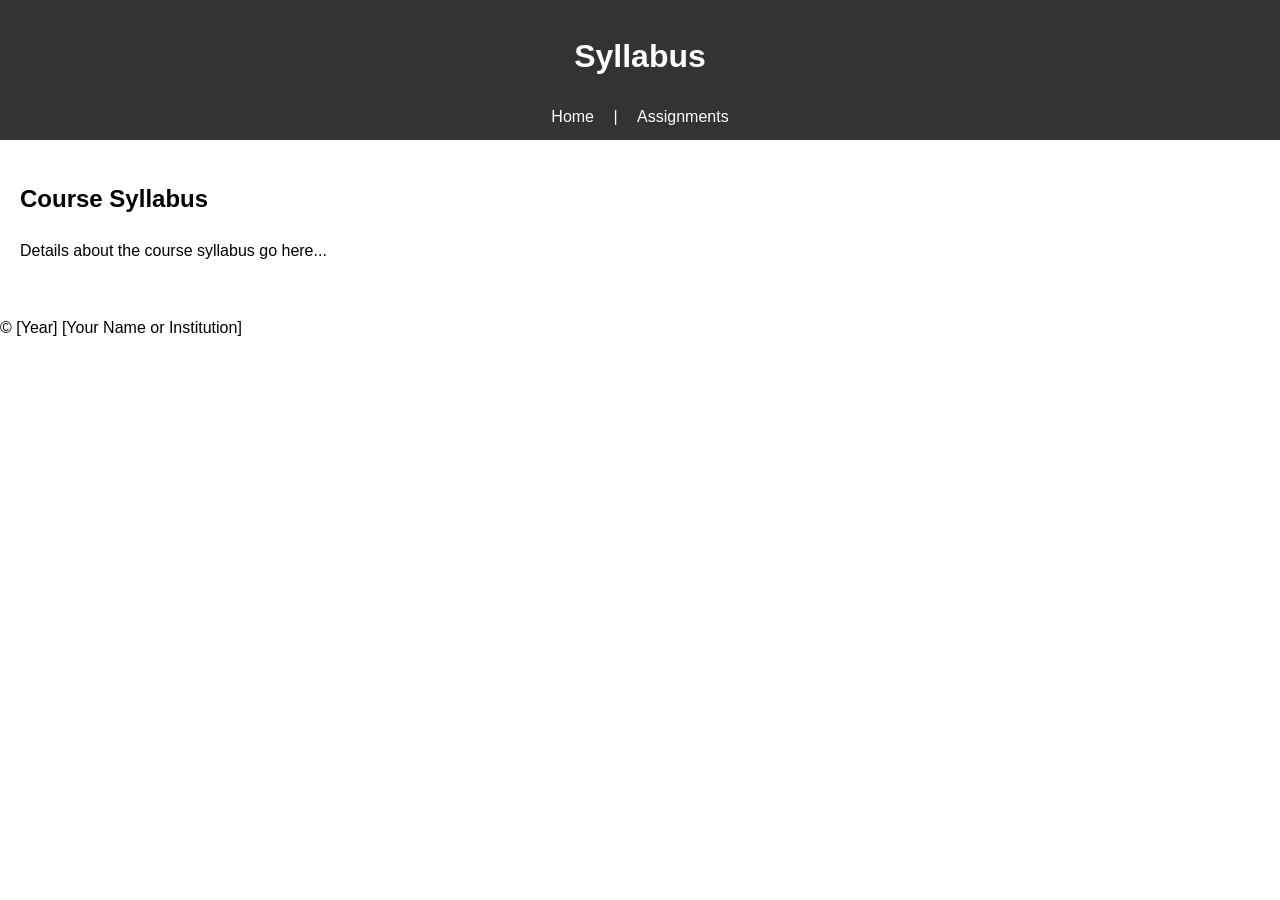
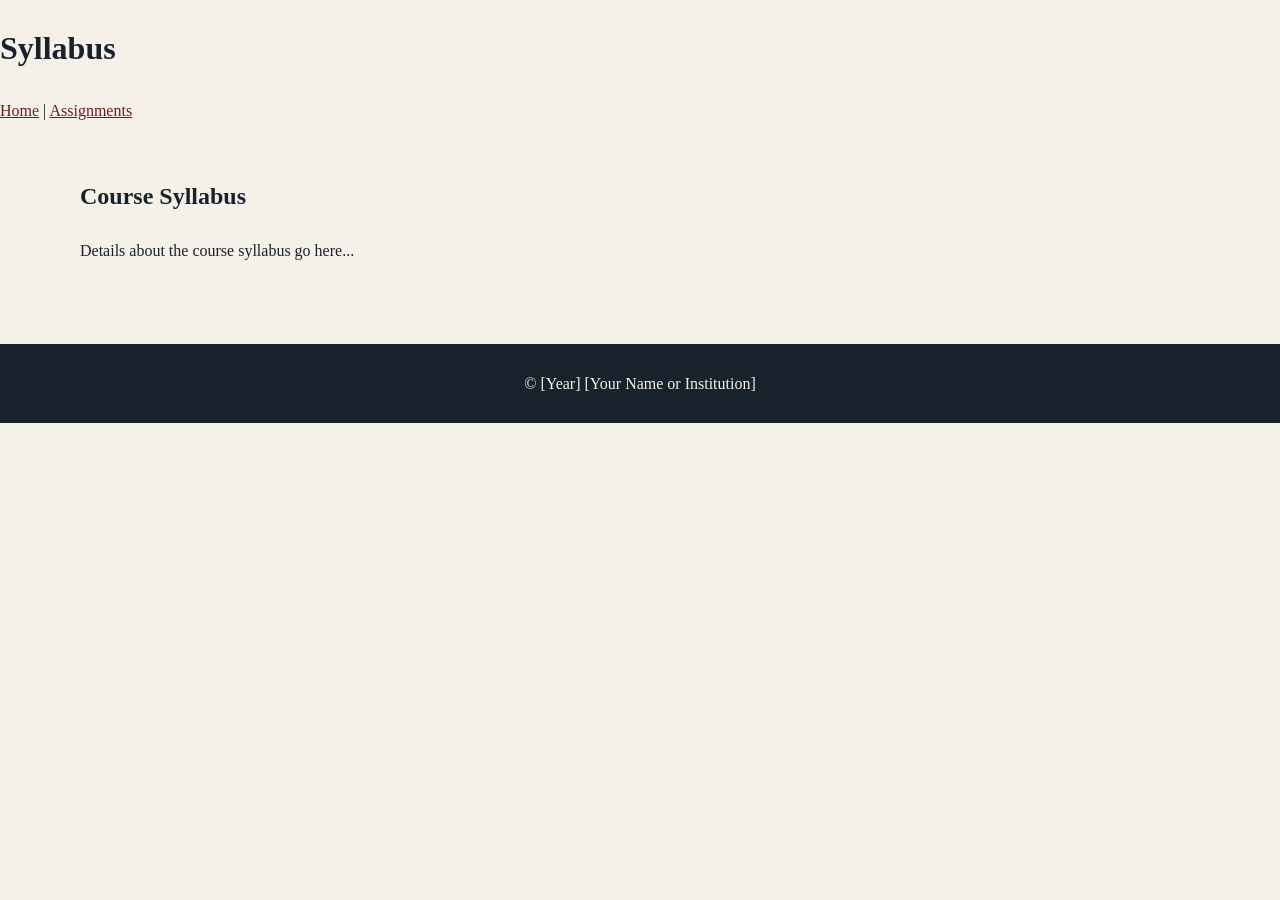

Refresh course site and archive prior version via Codex

--- a/css/style.css
+++ b/css/style.css
@@ -1,23 +1,141 @@
 body {
-    font-family: Arial, sans-serif;
     margin: 0;
-    padding: 0;
-    line-height: 1.6;
+    font-family: Georgia, "Times New Roman", serif;
+    color: #18222d;
+    background: #f5f1e8;
+    line-height: 1.7;
 }
 
-header {
-    background: #333;
-    color: #fff;
-    padding: 10px 0;
-    text-align: center;
+a {
+    color: #6f1d1b;
 }
 
-header a {
-    color: #fff;
+a:hover {
+    color: #9c2f2a;
+}
+
+.hero {
+    background:
+        linear-gradient(135deg, rgba(20, 33, 61, 0.92), rgba(122, 52, 32, 0.86)),
+        url("../main-img.webp") center/cover no-repeat;
+    color: #fff7eb;
+    padding: 4.5rem 1.5rem 4rem;
+}
+
+.hero-inner {
+    max-width: 980px;
+    margin: 0 auto;
+}
+
+.eyebrow {
+    margin: 0 0 0.8rem;
+    letter-spacing: 0.12em;
+    text-transform: uppercase;
+    font-size: 0.82rem;
+    color: #f0d9b6;
+}
+
+.hero h1 {
+    margin: 0;
+    max-width: 12ch;
+    font-size: clamp(2.4rem, 5vw, 4.8rem);
+    line-height: 0.98;
+}
+
+.lede {
+    max-width: 42rem;
+    margin-top: 1.2rem;
+    font-size: 1.22rem;
+}
+
+.topnav {
+    display: flex;
+    gap: 1rem;
+    flex-wrap: wrap;
+    justify-content: center;
+    padding: 0.9rem 1.2rem;
+    background: #18222d;
+    border-top: 1px solid rgba(255, 255, 255, 0.08);
+}
+
+.topnav a {
+    color: #f8efe1;
     text-decoration: none;
-    margin: 0 15px;
+    font-weight: 600;
 }
 
 main {
-    padding: 20px;
+    max-width: 1120px;
+    margin: 0 auto;
+    padding: 2rem 1.2rem 4rem;
+}
+
+.panel {
+    display: grid;
+    grid-template-columns: minmax(0, 1.35fr) minmax(280px, 0.9fr);
+    gap: 2rem;
+    align-items: start;
+    margin: 1.5rem 0;
+    padding: 1.6rem;
+    background: rgba(255, 251, 243, 0.9);
+    border: 1px solid rgba(24, 34, 45, 0.08);
+    box-shadow: 0 16px 32px rgba(24, 34, 45, 0.08);
+}
+
+.panel.alt {
+    display: block;
+}
+
+.panel h2 {
+    margin-top: 0;
+    font-size: 1.85rem;
+    color: #18222d;
+}
+
+.media {
+    margin: 0;
+}
+
+.media img {
+    display: block;
+    width: 100%;
+    height: auto;
+    border: 1px solid rgba(24, 34, 45, 0.1);
+}
+
+.media figcaption {
+    margin-top: 0.75rem;
+    font-size: 0.92rem;
+    color: #4a535c;
+}
+
+.dual {
+    display: grid;
+    grid-template-columns: 1fr 1fr;
+    gap: 0.8rem;
+}
+
+.dual figcaption {
+    grid-column: 1 / -1;
+}
+
+footer {
+    padding: 1.6rem;
+    text-align: center;
+    background: #18222d;
+    color: #f5f1e8;
+}
+
+footer p {
+    margin: 0;
+}
+
+@media (max-width: 860px) {
+    .panel {
+        grid-template-columns: 1fr;
+    }
+
+    .dual {
+        grid-template-columns: 1fr;
+    }
 }
